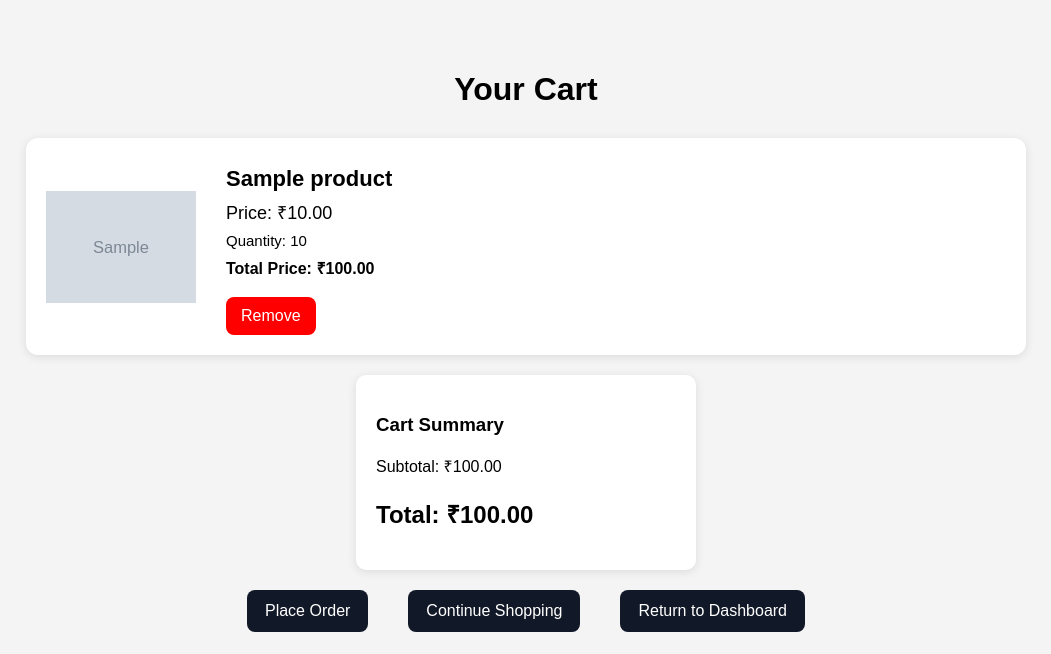
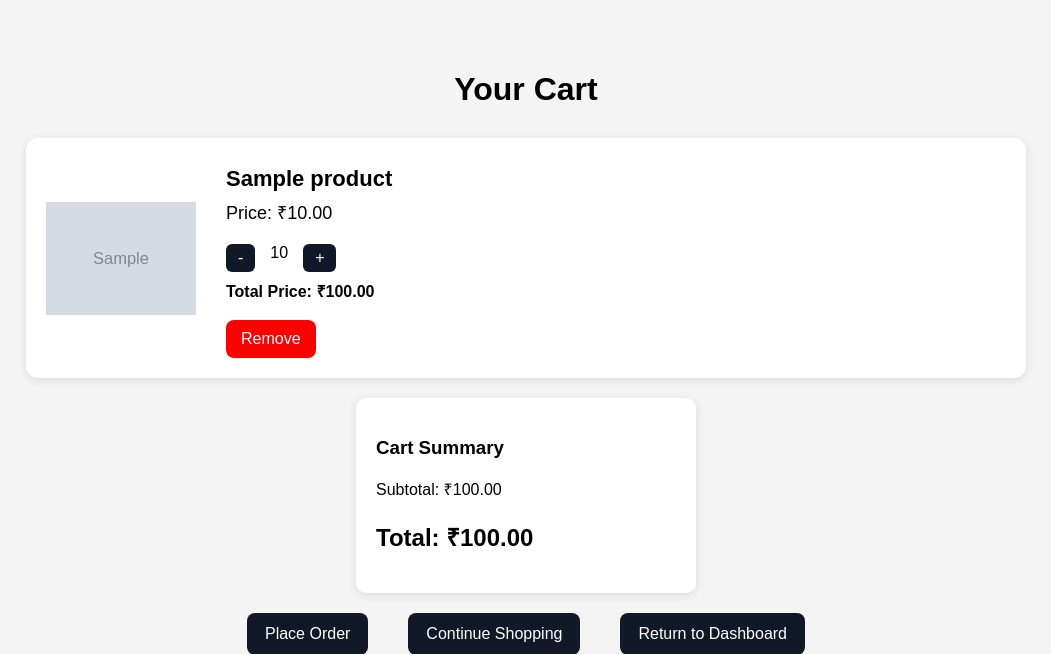
Before and after one commit to codeverse-amol/CommerceCore, a Django app: page /carts/cart/ in a window 1280 px wide. Shown: the part 60-714 px from the top of the page, without its empty margins (114-1165 px from the left). Run offline with Django 5.2, Linux system fonts and the light colour scheme; a user stored in the database is signed in; tables that the repository leaves empty hold one stand-in row (values such as "Sample post"); grey boxes marked "Sample" are stand-in pictures.

Commit message:
feat: implement cart quantity controls and product search functionality
* Added increase/decrease cart quantity feature
* Added stock validation while increasing quantity
* Implemented auto-remove when quantity becomes zero
* Added cart subtotal and total price calculations
* Improved cart UI and quantity controls
* Added product search functionality
* Added persistent search input value
* Improved product detail page layout and styling
* Updated navbar and sidebar structure
* Refactored cart views and cleaned routing

```diff
--- a/apps/carts/urls.py
+++ b/apps/carts/urls.py
@@ -10,6 +10,8 @@ urlpatterns = [
     path('cart/', views.view_cart, name='view_cart'),
     path('cart/remove/<int:cart_item_id>/', views.remove_from_cart, name='remove_cart_item'),
 
+    path('increase/<int:item_id>/', views.increase_quantity, name='increase_quantity'),
+    path('decrease/<int:item_id>/', views.decrease_quantity, name='decrease_quantity'),
 ]
 
 if settings.DEBUG:
--- a/apps/carts/views.py
+++ b/apps/carts/views.py
@@ -1,9 +1,7 @@
-from django.shortcuts import render, redirect
-from django.http import HttpResponse
+from django.shortcuts import render, redirect, get_object_or_404
 from django.contrib.auth.decorators import login_required
-from django.shortcuts import render, redirect, get_object_or_404
+
 from apps.carts.models import CartItem, Product, Cart
-from django.contrib.auth.models import User
 
 
 
@@ -42,7 +40,29 @@ def view_cart(request):
     return render(request, 'carts/cart.html', {'cart_items': cart_items,'subtotal': subtotal})
 
 
+@login_required
+def increase_quantity(request, item_id):
+    cart = get_or_create_cart(request.user)
+    cart_item = get_object_or_404(CartItem, pk=item_id, cart=cart)
 
+    if cart_item.quantity < cart_item.product.stock:
+        cart_item.quantity += 1
+        cart_item.save()
+    return redirect('view_cart')
+
+@login_required
+def decrease_quantity(request, item_id):
+    cart = get_or_create_cart(request.user)
+    cart_item = get_object_or_404(CartItem, pk=item_id, cart=cart)
+
+
+    cart_item.quantity -= 1
+    if cart_item.quantity <= 0:
+        cart_item.delete()
+    else:
+        cart_item.save()
+
+    return redirect('view_cart')
 
 
 @login_required
--- a/static/css/cart.css
+++ b/static/css/cart.css
@@ -113,3 +113,31 @@ h1{
 
     font-size: 15px;
 }
+
+
+.empty-cart{
+
+    font-size: 15px;
+    text-align: center;
+    padding: 40px;
+}
+
+
+.quantity-controls{
+    display: flex;
+    align-items: center;
+    gap: 15px;
+
+    margin-top: 10px;
+}
+
+.quantity-controls a{
+    background: #111827;
+    color: white;
+
+    padding: 5px 12px;
+
+    border-radius: 6px;
+
+    text-decoration: none;
+}
--- a/templates/base.html
+++ b/templates/base.html
@@ -41,7 +41,8 @@
 
             <input type="text"
                 name="q"
-                placeholder="Search products">
+                placeholder="Search products"
+                value="{{ request.GET.q }}">
 
             <button type="submit">
                 Search
--- a/templates/carts/cart.html
+++ b/templates/carts/cart.html
@@ -36,9 +36,19 @@
                     Price: ₹{{ item.product.price }}
                 </p>
 
-                <p class="quantity">
-                    Quantity: {{ item.quantity }}
-                </p>
+            <div class="quantity-controls">
+
+                <a href="{% url 'decrease_quantity' item.id %}">
+                    -
+                </a>
+
+                <span>{{ item.quantity }}</span>
+
+                <a href="{% url 'increase_quantity' item.id %}">
+                    +
+                </a>
+
+            </div>
 
                 <p class="item-total">
                     Total Price: ₹{{ item.total_price }}
@@ -73,18 +83,14 @@
 
             <h2>Your cart is empty</h2>
 
-            <a href="{% url 'list_products' %}">
-                Continue Shopping
-            </a>
-
         </div>
 
     {% endif %}
 
     <div class="cart-links">
-
+        {% if cart_items %}
         <a href="{% url 'placed_order' %}">Place Order</a>
-
+        {% endif %}
 
         <a href="{% url 'list_products' %}">
             Continue Shopping
```
Also changed, not shown: apps/products/views.py (+18 -0 lines), media/products/Marvel Spider-Man Action Figure.jpg (added), media/products/Marvel_Spider-Man_Action_Figure.jpg (added), media/products/OnePlus 13 5G.jpg (added), media/products/OnePlus_13_5G.jpg (added), media/products/Samsung Galaxy A56 5G.webp (added), media/products/Samsung_Galaxy_A56_5G.webp (added).
